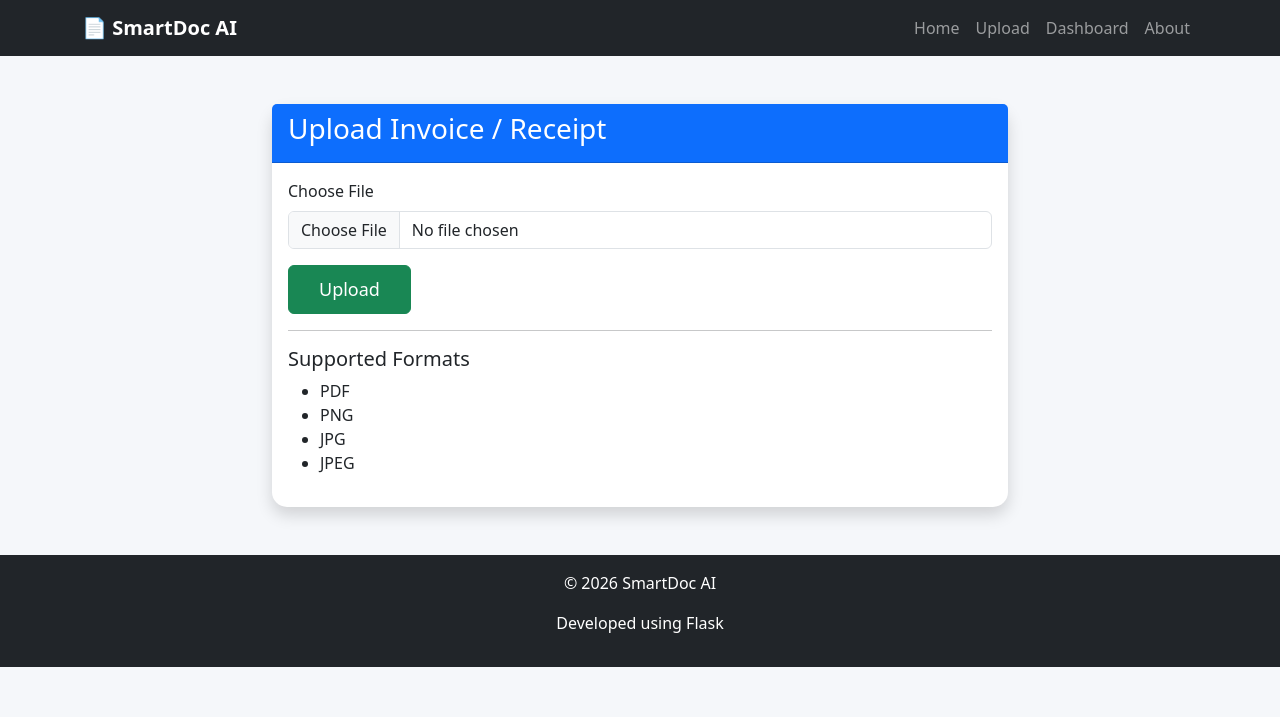
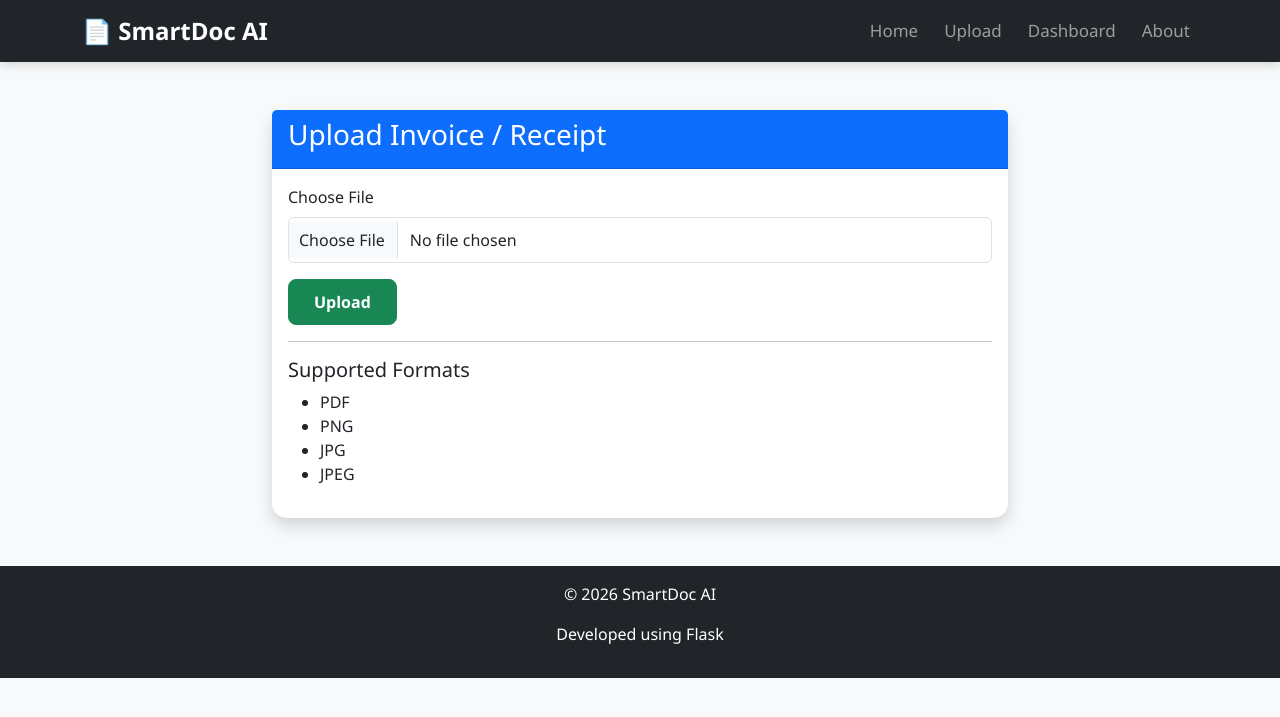
Before and after one commit to monishasiva/SmartDoc-AI-Intelligent-Document-Processing-IDP-System, a Flask app: template templates/upload.html in a window 1280 px wide. Shown: the top 717 px of the page. Run offline with Flask 3, Linux system fonts and the light colour scheme; the template is opened without the code that fills it, so the values that code supplies are empty.

Commit message:
modifed new files

```diff
--- a/app.py
+++ b/app.py
@@ -1,5 +1,5 @@
 from flask import Flask
-from routes.upload import upload_bp
+from routes.upload_routes import upload_bp
 
 app = Flask(__name__)
 app.register_blueprint(upload_bp)
--- a/static/css/style.css
+++ b/static/css/style.css
@@ -1,22 +1,125 @@
+
 body {
-    background: #f5f7fa;
+    background-color: #f8f9fa;
+    font-family: 'Segoe UI', Tahoma, Geneva, Verdana, sans-serif;
+    color: #333;
 }
+
+/* ---------- Navbar ---------- */
+
+.navbar {
+    box-shadow: 0 3px 10px rgba(0, 0, 0, 0.15);
+}
+
+.navbar-brand {
+    font-size: 24px;
+    font-weight: bold;
+}
+
+.nav-link {
+    font-size: 17px;
+    margin-left: 10px;
+}
+
+.nav-link:hover {
+    color: #0d6efd !important;
+}
+
+/* ---------- Hero Section ---------- */
+
+.hero-section {
+    padding: 70px 0;
+}
+
+.hero-section h1 {
+    font-weight: 700;
+}
+
+.hero-section p {
+    font-size: 20px;
+}
+
+/* ---------- Buttons ---------- */
+
+.btn-primary {
+    border-radius: 8px;
+    padding: 10px 25px;
+    font-weight: 600;
+}
+
+.btn-success {
+    border-radius: 8px;
+    padding: 10px 25px;
+    font-weight: 600;
+}
+
+.btn-primary:hover,
+.btn-success:hover {
+    transform: translateY(-2px);
+    transition: 0.3s;
+}
+
+/* ---------- Cards ---------- */
 
 .card {
     border: none;
     border-radius: 15px;
+    box-shadow: 0 5px 15px rgba(0, 0, 0, 0.1);
 }
 
 .card-header {
     font-size: 22px;
+    font-weight: 600;
+}
+
+/* ---------- Upload Area ---------- */
+
+input[type="file"] {
+    padding: 10px;
+}
+
+.upload-preview {
+    margin-top: 20px;
+}
+
+.upload-preview img {
+    max-width: 100%;
+    border-radius: 10px;
+    border: 1px solid #ddd;
+}
+
+/* ---------- Tables ---------- */
+
+.table {
+    background: white;
+}
+
+.table th {
+    background: #0d6efd;
+    color: white;
+}
+
+/* ---------- Footer ---------- */
+
+footer {
+    margin-top: 80px;
+    background: #212529;
+    color: white;
+    text-align: center;
+    padding: 20px;
+}
+
+/* ---------- Utility ---------- */
+
+.section-title {
+    margin-bottom: 25px;
     font-weight: bold;
 }
 
-footer {
-    margin-top: 100px;
+.shadow-custom {
+    box-shadow: 0 10px 25px rgba(0, 0, 0, 0.15);
 }
 
-.btn-success {
-    padding: 10px 30px;
-    font-size: 18px;
+.rounded-custom {
+    border-radius: 15px;
 }
--- a/templates/base.html
+++ b/templates/base.html
@@ -16,6 +16,8 @@
 
     <!-- Custom CSS -->
     <link rel="stylesheet" href="{{ url_for('static', filename='css/style.css') }}">
+    <link rel="stylesheet"
+      href="{{ url_for('static', filename='css/style.css') }}">
 
 </head>
 
```
